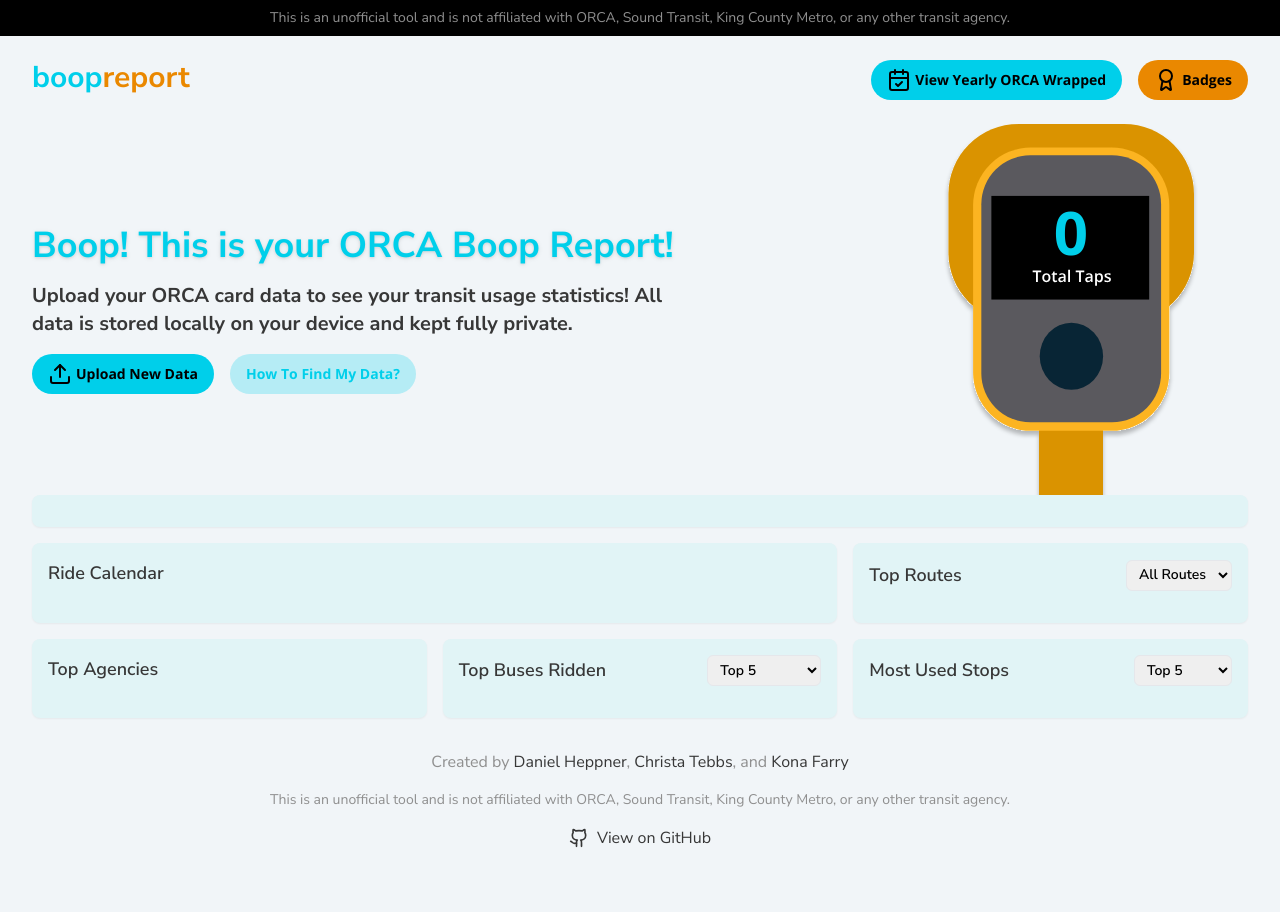
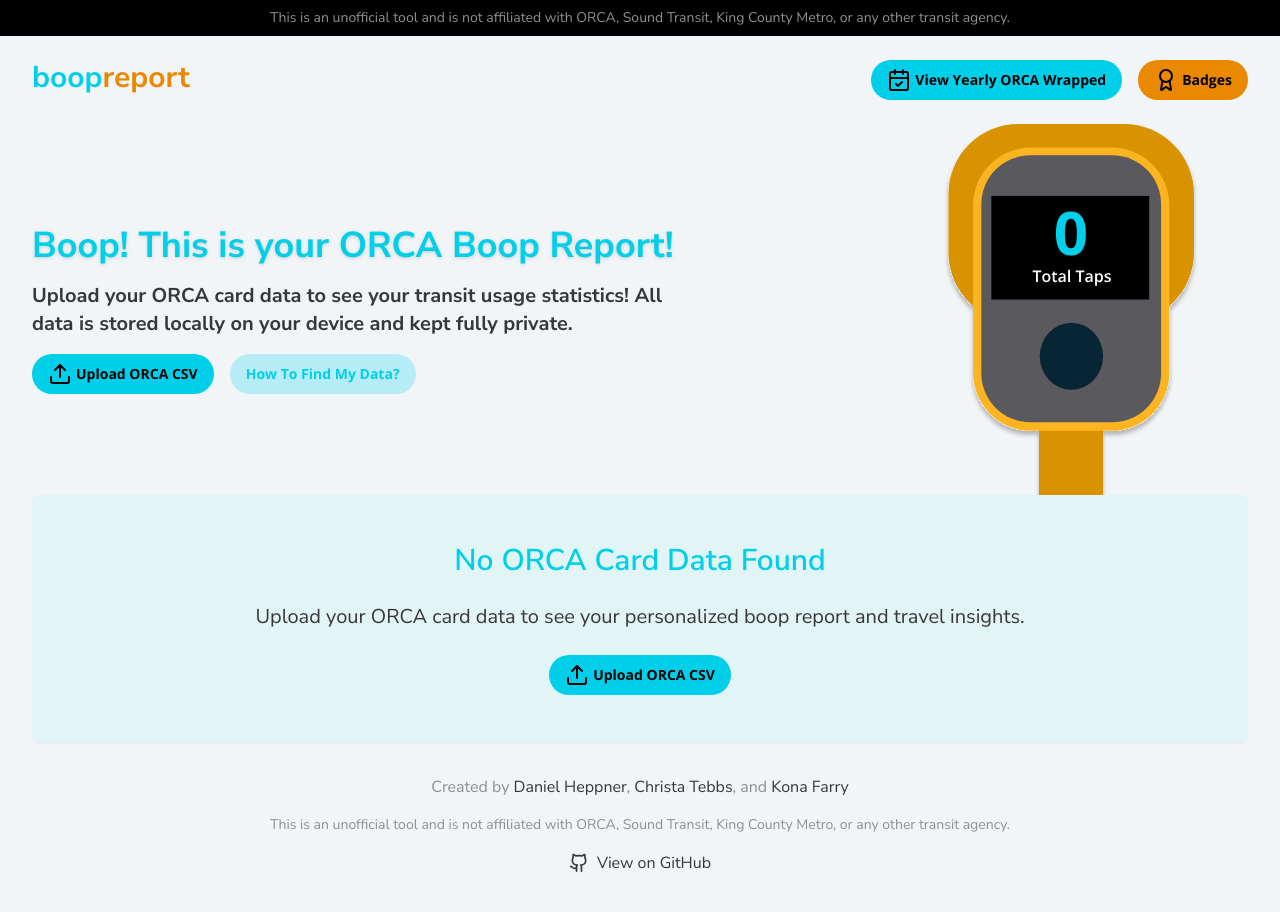
Before and after one commit to danielhep/boop-report, a Next.js app: page / in a window 1280 px wide. Before the commit the page ends 887 px from the top, so only its background shows below. Built offline with nearby package versions, Linux system fonts and the light colour scheme.

Commit message:
add no data filler component

```diff
--- a/app/page.tsx
+++ b/app/page.tsx
@@ -1,11 +1,15 @@
 import MainCards from "@/components/MainCards";
 import TopSection from "@/components/TopSection";
+import NoDataMessage from "@/components/NoDataMessage";
+
+// TODO: Replace this with actual data check
+const hasOrcaData = false;
 
 export default function Home() {
 	return (
 		<div className="flex flex-col">
 			<TopSection />
-      <MainCards />
-    </div>
-  );
+			{hasOrcaData ? <MainCards /> : <NoDataMessage />}
+		</div>
+	);
 }
--- /dev/null
+++ b/components/NoDataMessage.tsx
@@ -0,0 +1,22 @@
+import React from "react";
+import UploadButton from "./UploadButton";
+import Card from "./Card";
+
+export default function NoDataMessage() {
+	return (
+		<div className="grid grid-cols-1 gap-4 mx-8">
+			<Card>
+				<div className="flex flex-col items-center gap-6 justify-center min-h-[20vh] p-8 text-center">
+					<h2 className="text-3xl font-semibold text-primary">
+						No ORCA Card Data Found
+					</h2>
+					<p className="text-xl">
+						Upload your ORCA card data to see your personalized boop report and
+						travel insights.
+					</p>
+					<UploadButton />
+				</div>
+			</Card>
+		</div>
+	);
+}
--- a/components/UploadButton.tsx
+++ b/components/UploadButton.tsx
@@ -34,7 +34,7 @@
 				onClick={handleClick}
 				className="button bg-primary text-black"
 			>
-				<Upload /> Upload New Data
+				<Upload /> Upload ORCA CSV
 			</button>
 		</>
 	);
```
